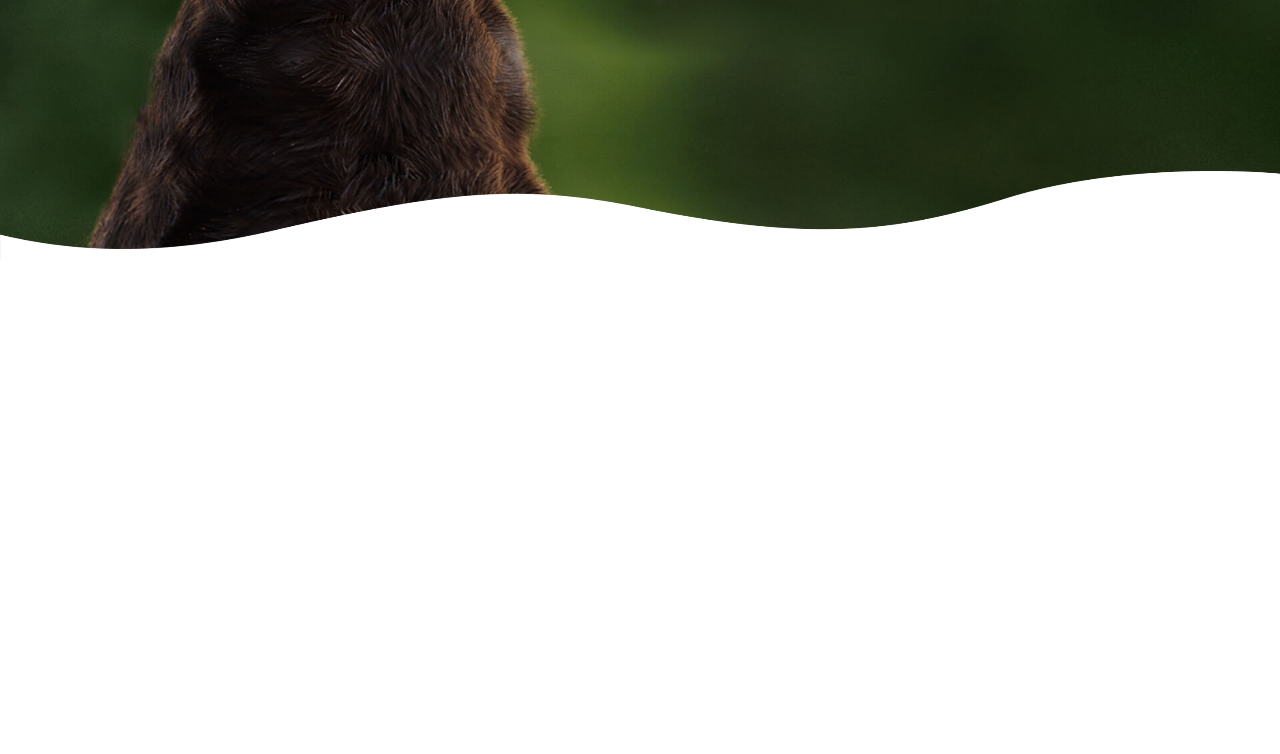
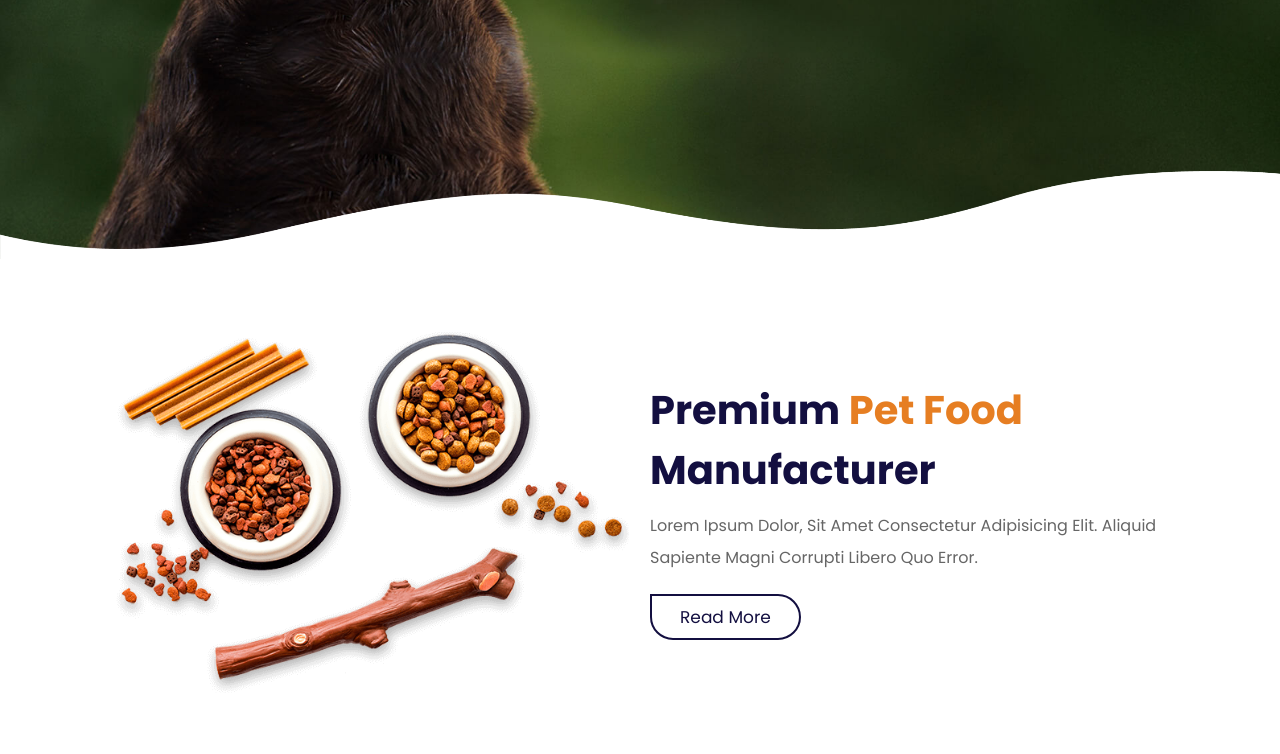
Before and after one commit to nandk4552/Pet-Shop-Website, a plain HTML site: page index.html in a window 1280 px wide. Shown: the part 529-1283 px from the top of the page. Before the commit the page ends 800 px from the top, so only its background shows below. Drawn offline with Linux system fonts and the light colour scheme.

Commit message:
about Section Completed
About page added with an image and a button read more with some text.

```diff
--- a/css/style.scss
+++ b/css/style.scss
@@ -270,6 +270,54 @@ section {
     }
 }
 
+// about section
+.about {
+    display: flex;
+    align-items: center;
+    justify-content: center;
+    flex-wrap: wrap;
+    gap: 2rem;
+
+    .image {
+        flex: 1 1 40rem;
+
+        img {
+            width: 100%;
+        }
+    }
+
+    .content {
+        flex: 1 1 40rem;
+
+        h3 {
+            color: $black;
+            font-size: 4rem;
+
+            span {
+                color: $carrot-color;
+            }
+        }
+
+        p {
+            font-size: 1.6rem;
+            color: $light-color;
+            padding: 1rem 0;
+            line-height: 2;
+        }
+    }
+}
+
+
+
+
+
+
+
+
+
+
+
+
 
 
 
--- a/index.html
+++ b/index.html
@@ -76,11 +76,26 @@
 
 
     </section>
-
     <!-- home section ends -->
 
 
+    <!--about section starts  -->
 
+    <section class="about" id="about">
+
+        <div class="image">
+            <img src="/images/about_img.png" alt="">
+        </div>
+
+        <div class="content">
+            <h3>premium <span>pet food</span> manufacturer</h3>
+            <p>Lorem ipsum dolor, sit amet consectetur adipisicing elit. Aliquid sapiente magni corrupti libero quo error.</p>
+            <a href="#" class="btn">read more</a>
+        </div>
+
+    </section>
+
+    <!--about section ends  -->
 
 
 
```
Also changed, not shown: css/style.css, 1 other file.
